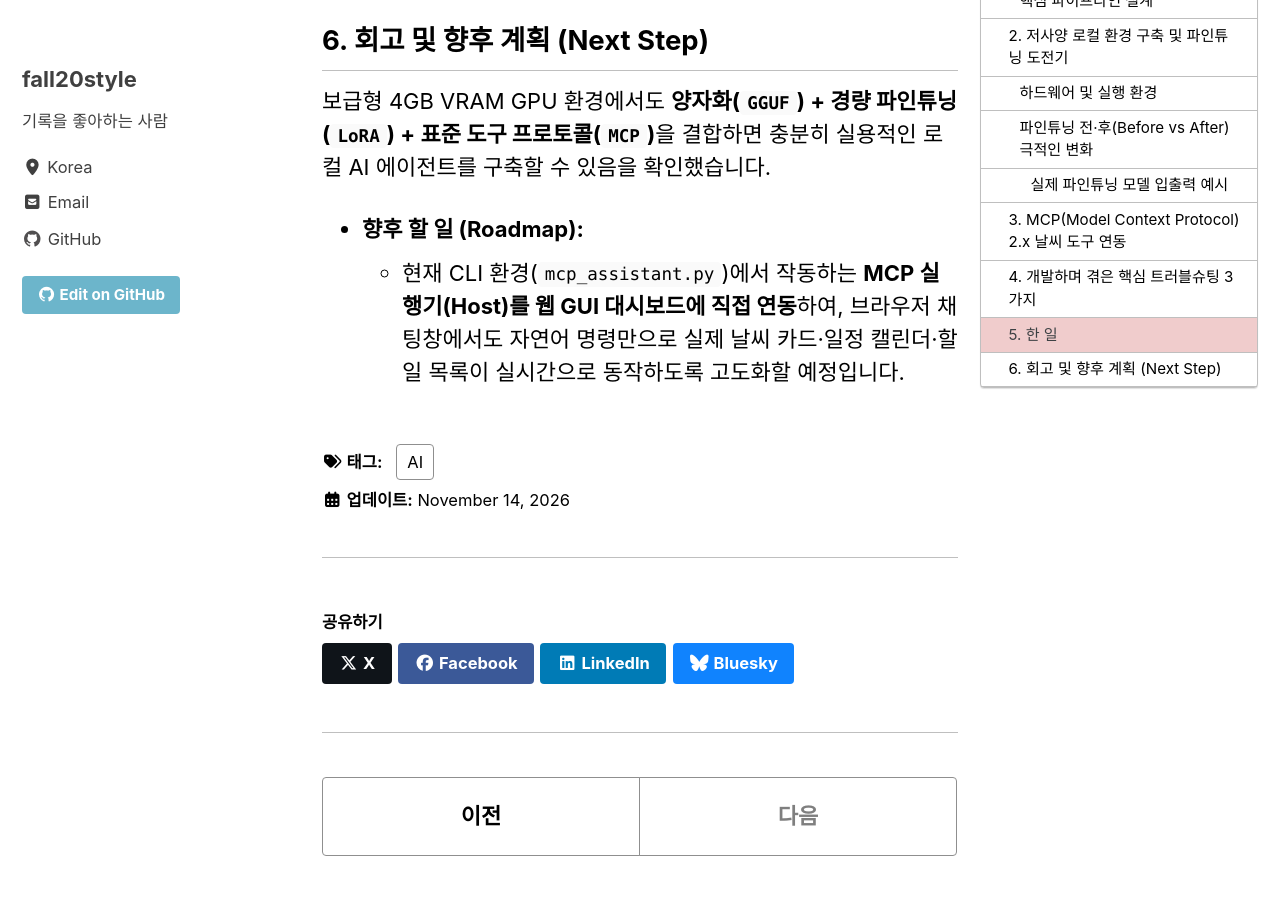
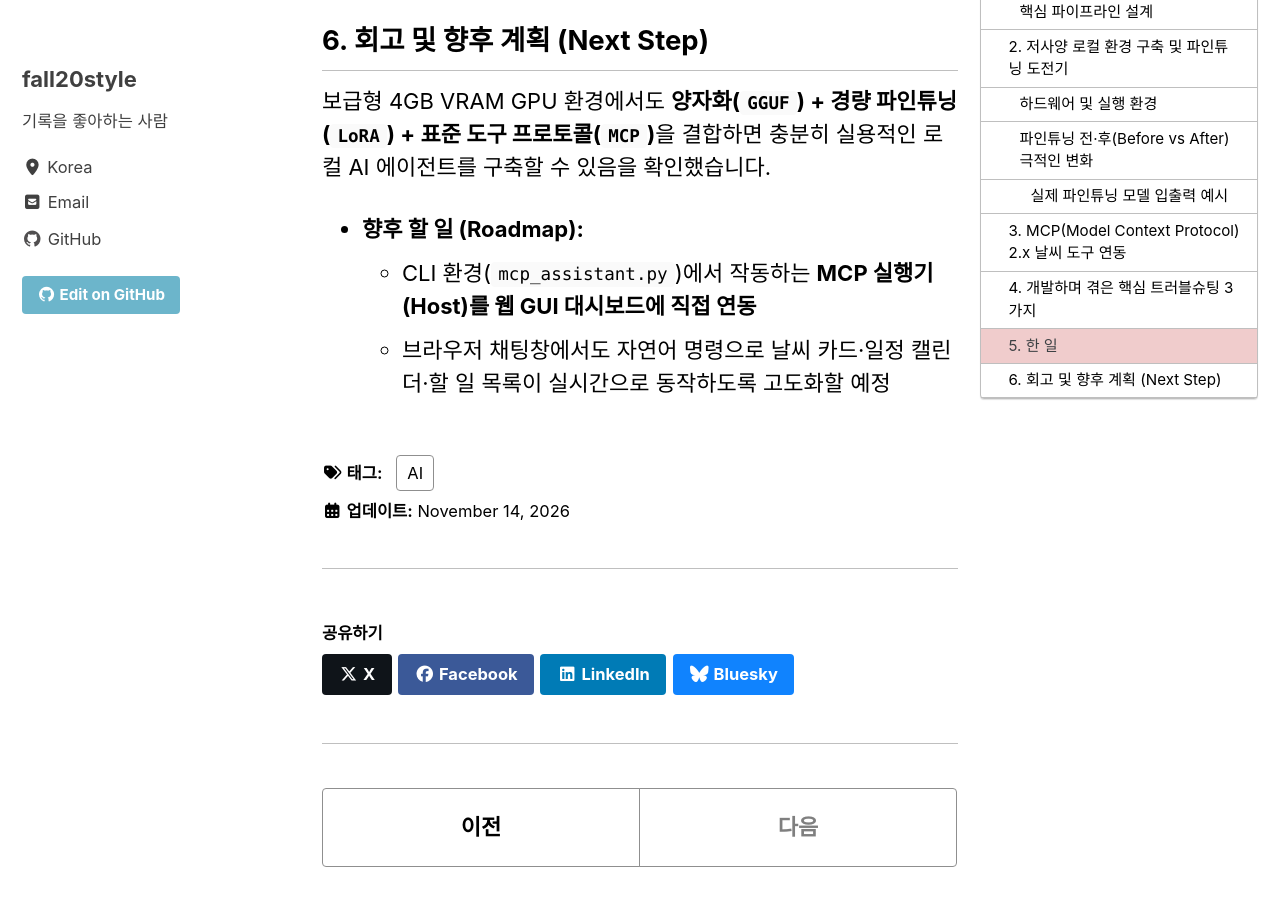
Before and after one commit to fall20style/fall20style.github.io, a Jekyll site: the page built from _posts/2026-11-14-my-muse-local.md, in a window 1280 px wide and 900 px high, scrolled down 5654 px. Built offline with Jekyll 4.4.1, drawn with Linux system fonts in a browser that asks for light colours; cached includes are drawn as plain includes.

Commit message:
Update 2026-11-14-my-muse-local.md

```diff
--- a/_posts/2026-11-14-my-muse-local.md
+++ b/_posts/2026-11-14-my-muse-local.md
@@ -119,4 +119,5 @@ flowchart LR
 보급형 4GB VRAM GPU 환경에서도 **양자화(`GGUF`) + 경량 파인튜닝(`LoRA`) + 표준 도구 프로토콜(`MCP`)**을 결합하면 충분히 실용적인 로컬 AI 에이전트를 구축할 수 있음을 확인했습니다.
 
 * **향후 할 일 (Roadmap):**
-  * 현재 CLI 환경(`mcp_assistant.py`)에서 작동하는 **MCP 실행기(Host)를 웹 GUI 대시보드에 직접 연동**하여, 브라우저 채팅창에서도 자연어 명령만으로 실제 날씨 카드·일정 캘린더·할 일 목록이 실시간으로 동작하도록 고도화할 예정입니다.
+  - CLI 환경(`mcp_assistant.py`)에서 작동하는 **MCP 실행기(Host)를 웹 GUI 대시보드에 직접 연동**
+  - 브라우저 채팅창에서도 자연어 명령으로 날씨 카드·일정 캘린더·할 일 목록이 실시간으로 동작하도록 고도화할 예정
```
